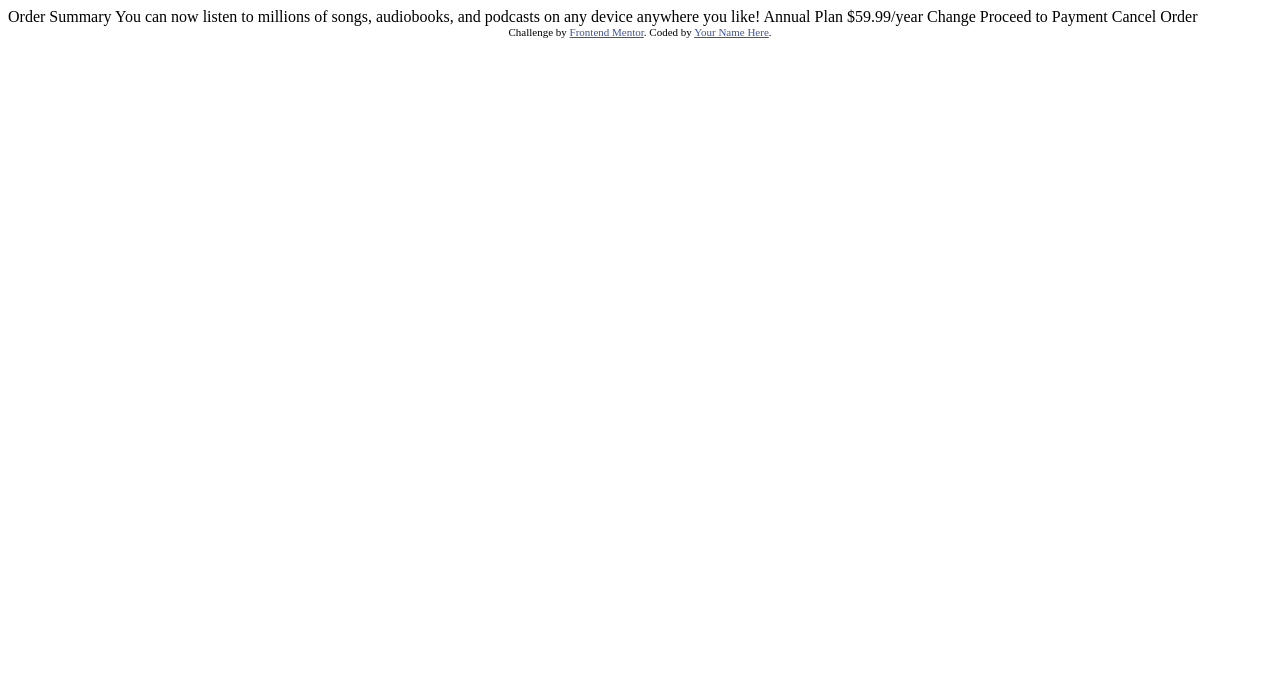
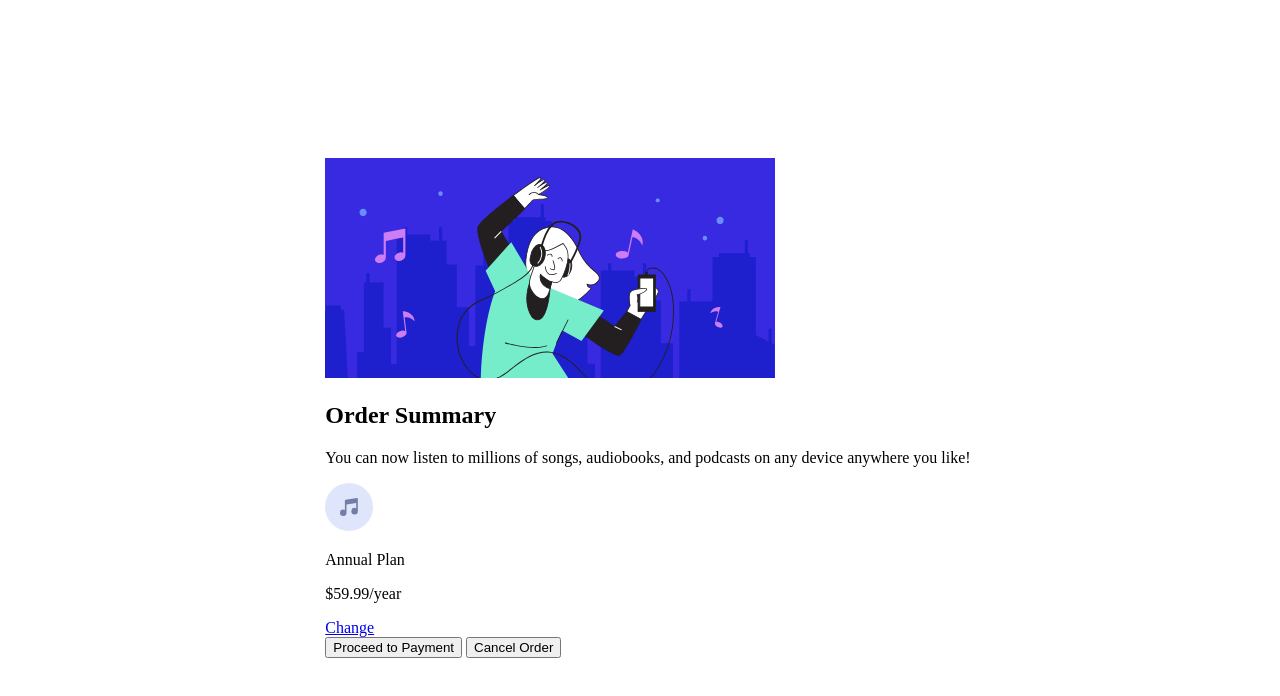
Before and after one commit to theadg/order-summary-component, a plain HTML site: page index.html in a window 1280 px wide. Drawn offline with Linux system fonts and the light colour scheme.

Commit message:
Add html mark up and css

```diff
--- a/index.html
+++ b/index.html
@@ -1,37 +1,57 @@
 <!DOCTYPE html>
 <html lang="en">
-<head>
-  <meta charset="UTF-8">
-  <meta name="viewport" content="width=device-width, initial-scale=1.0"> <!-- displays site properly based on user's device -->
+  <head>
+    <meta charset="UTF-8" />
+    <meta name="viewport" content="width=device-width, initial-scale=1.0" />
+    <title>Frontend Mentor | Order summary card</title>
+    <link
+      rel="icon"
+      type="image/png"
+      sizes="32x32"
+      href="./images/favicon-32x32.png"
+    />
+    <!-- link css -->
+    <link rel="stylesheet" href="./styles/style.css" />
+    <!-- link font -->
 
-  <link rel="icon" type="image/png" sizes="32x32" href="./images/favicon-32x32.png">
+    <link rel="preconnect" href="https://fonts.googleapis.com" />
+    <link rel="preconnect" href="https://fonts.gstatic.com" crossorigin />
+    <link
+      href="https://fonts.googleapis.com/css2?family=Red+Hat+Display:wght@500;700;900&display=swap"
+      rel="stylesheet"
+    />
+  </head>
+  <body>
+    <main>
+      <article class="card">
+        <img src="./images/illustration-hero.svg" alt="" class="card__image" />
 
-  <title>Frontend Mentor | Order summary card</title>
+        <div class="card__body">
+          <div class="card__text">
+            <h2 class="card__title">Order Summary</h2>
+            <p class="card__text">
+              You can now listen to millions of songs, audiobooks, and podcasts
+              on any device anywhere you like!
+            </p>
+          </div>
 
-  <!-- Feel free to remove these styles or customise in your own stylesheet 👍 -->
-  <style>
-    .attribution { font-size: 11px; text-align: center; }
-    .attribution a { color: hsl(228, 45%, 44%); }
-  </style>
-</head>
-<body>
+          <div class="card__plan">
+            <img src="./images/icon-music.svg" alt="Music Icon" />
 
-  Order Summary
+            <div class="card__text--group">
+              <p class="card__text card__text--bold">Annual Plan</p>
+              <p class="card__text">$59.99/year</p>
+            </div>
 
-  You can now listen to millions of songs, audiobooks, and podcasts on any
-  device anywhere you like!
+            <a href="#" class="card__change">Change</a>
+          </div>
+        </div>
 
-  Annual Plan
-  $59.99/year
-
-  Change
-
-  Proceed to Payment
-  Cancel Order
-
-  <div class="attribution">
-    Challenge by <a href="https://www.frontendmentor.io?ref=challenge" target="_blank">Frontend Mentor</a>.
-    Coded by <a href="#">Your Name Here</a>.
-  </div>
-</body>
+        <div class="card__footer">
+          <button class="btn btn__payment">Proceed to Payment</button>
+          <button class="btn btn__cancel">Cancel Order</button>
+        </div>
+      </article>
+    </main>
+  </body>
 </html>
--- /dev/null
+++ b/styles/style.scss
@@ -0,0 +1,26 @@
+//colors:
+$blue: hsl(225, 100%, 94%);
+$blue-bright: hsl(245, 75%, 52%);
+
+$blue-pale: hsl(225, 100%, 98%);
+$blue-gray: hsl(224, 23%, 55%);
+$blue-dark: hsl(223, 47%, 23%);
+
+$font-regular: 500;
+$font-bold: 700;
+$font-bolder: 900;
+
+$card-width: 480px;
+$card-height: 835px;
+
+@mixin gridCenter(){
+    display: grid;
+    align-items: center;
+    justify-content: center;
+}
+
+main{
+    height: 100vh;
+    width: 100vw;
+    @include gridCenter();
+}
```
Also changed, not shown: styles/style.css (added), 1 other file.
